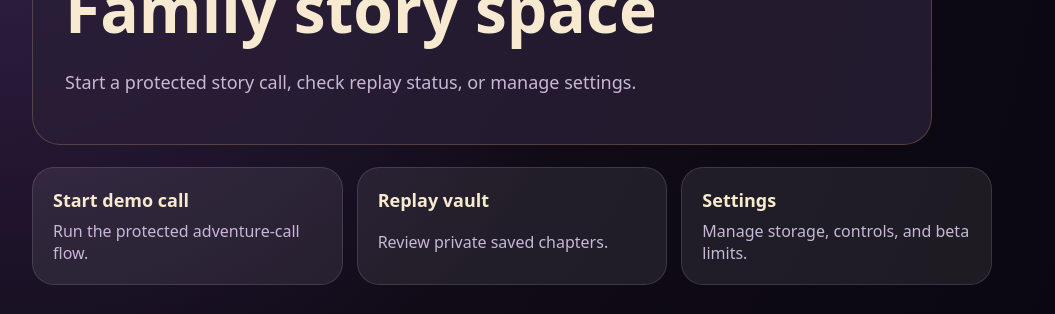
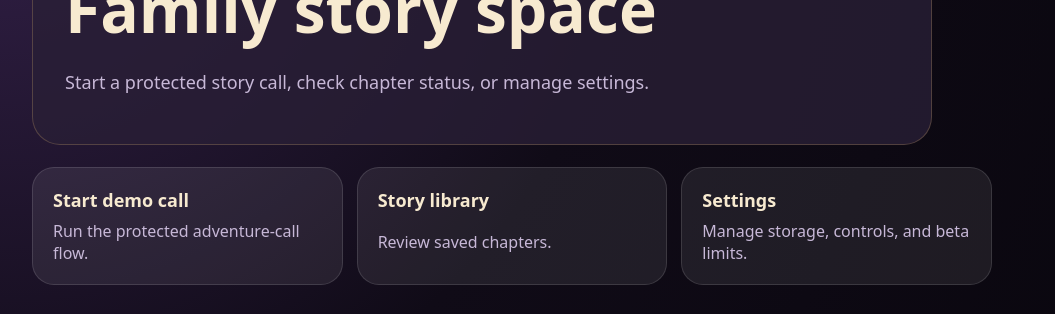
Before and after one commit to OmarA1-Bakri/StoryTime, a Next.js app in the folder apps/web/: page /app in a window 1280 px wide. Shown: the part 160-474 px from the top of the page, without its empty margins (0-1055 px from the left). Built offline with nearby package versions, Linux system fonts and the light colour scheme.

Commit message:
fix: update web dashboard library link

```diff
--- a/apps/web/app/app/page.tsx
+++ b/apps/web/app/app/page.tsx
@@ -3,10 +3,10 @@ import "./shell.css";
 
 const actions = [
   { href: "/demo", title: "Start demo call", copy: "Run the protected adventure-call flow." },
-  { href: "/app/vault", title: "Replay vault", copy: "Review private saved chapters." },
+  { href: "/app/library", title: "Story library", copy: "Review saved chapters." },
   { href: "/app/settings", title: "Settings", copy: "Manage storage, controls, and beta limits." }
 ];
 
 export default function AppDashboard() {
-  return <main className="appShell"><section className="appHero"><p className="eyebrow">Dashboard</p><h1>Family story space</h1><p>Start a protected story call, check replay status, or manage settings.</p></section><section className="appCards">{actions.map((action) => <Link className="appCard" href={action.href} key={action.href}><strong>{action.title}</strong><span>{action.copy}</span></Link>)}</section></main>;
+  return <main className="appShell"><section className="appHero"><p className="eyebrow">Dashboard</p><h1>Family story space</h1><p>Start a protected story call, check chapter status, or manage settings.</p></section><section className="appCards">{actions.map((action) => <Link className="appCard" href={action.href} key={action.href}><strong>{action.title}</strong><span>{action.copy}</span></Link>)}</section></main>;
 }
```
